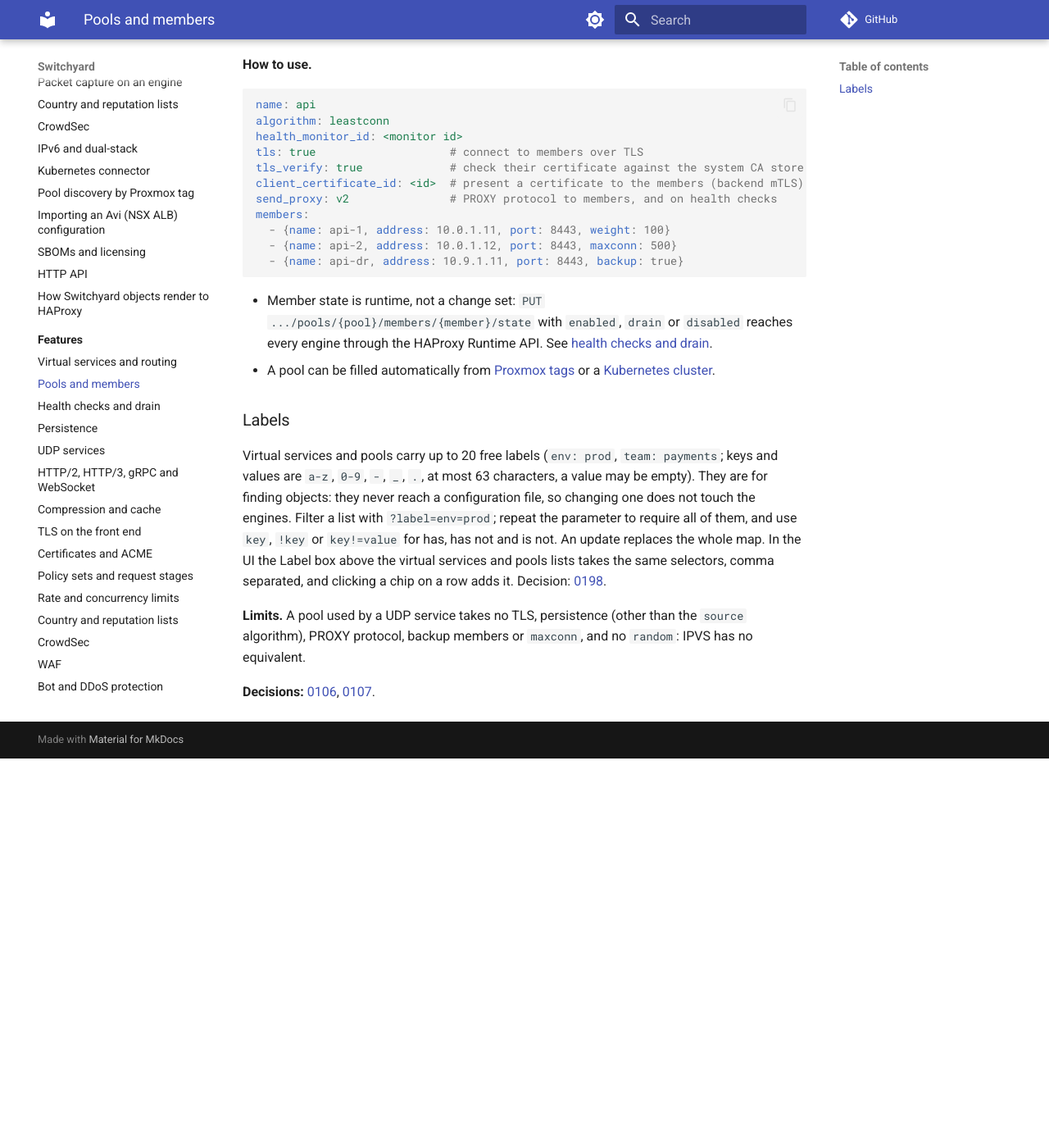
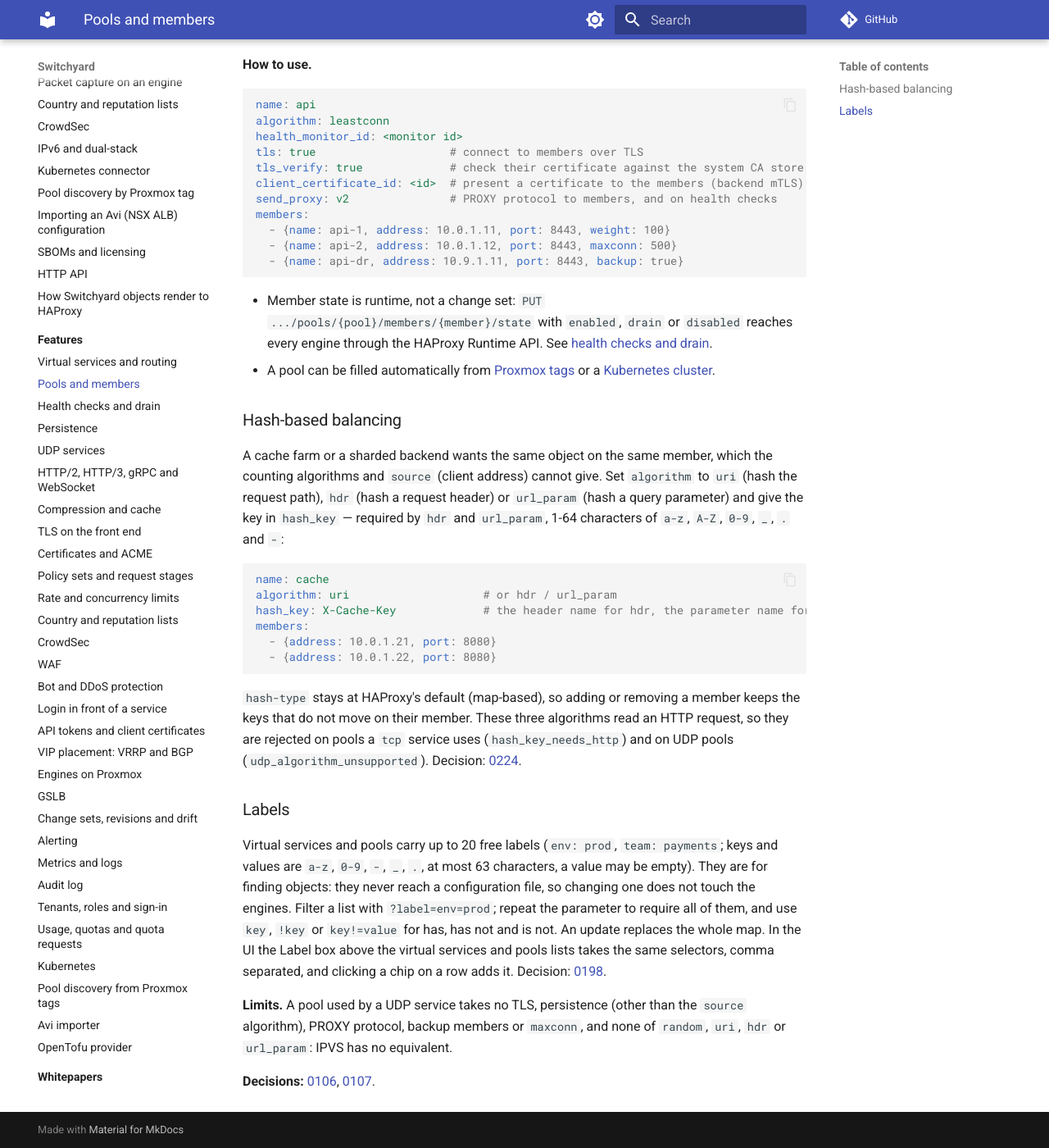
Before and after one commit to Globius/Switchyard, an MkDocs documentation site: the page built from docs/features/pools.md, in a window 1280 px wide and 1400 px high, scrolled down 634 px. Shown: the whole window at 82% size. Built offline with MkDocs 1.6.1 and Material for MkDocs 9.7.7, drawn with Linux system fonts in a browser that asks for light colours; comment, search, counter and statistics services are not loaded; before the commit the page ends 1559 px from its top, so only the background shows below that; some of the changed text lies outside the part shown.

Commit message:
docs: ADR 0224 and the render/pool docs for hash-based balancing
Records the decision: three algorithms, one hash_key field, HAProxy's
default hash-type kept, UDP rejection (IPVS, ADR 0020) and the HTTP-only
rule. render.md maps a pool to its balance line, features/pools.md shows
the YAML, and the parity matrix row for URI/header/parameter hashing is no
longer "no".

Signed-off-by: Miguel R. <miguelr@globi.us>

````diff
--- /dev/null
+++ b/docs/adr/0224-pool-hash-balancing.md
@@ -0,0 +1,68 @@
+<!--
+SPDX-FileCopyrightText: 2026 The Switchyard contributors
+
+SPDX-License-Identifier: Apache-2.0
+-->
+
+# 0224. Hash-based balancing: `balance uri`, `hdr(name)` and `url_param(name)`
+
+Status: Accepted
+Date: 2026-10-24
+
+## Context
+
+`Algorithm` offered only `roundrobin`, `leastconn`, `source` and `random`, and the renderer wrote
+`balance <algorithm>` verbatim. A cache farm or a sharded backend cannot be expressed that way: those
+want the same object, shard or tenant on the same member for as long as the member is up, which
+`source` only approximates (it hashes the client address, so one client pins to one member whatever
+it asks for).
+
+## Decision
+
+1. **Three new `Algorithm` values**: `uri`, `hdr` and `url_param` — HAProxy's names, so the enum value
+   is what follows `balance`. They render `balance uri`, `balance hdr(<name>)` and
+   `balance url_param(<name>)`; the existing algorithms keep `balance <algorithm>` unchanged.
+2. **One key field, `Pool.hash_key`** (a header name or a URL parameter name, 1-64 characters of
+   `A-Z a-z 0-9 _ . -`). One field rather than one per algorithm because a pool uses exactly one
+   algorithm, and `uri` "knows" its key (the path). `domain/validators.py:validate_hash_key` is the
+   boundary check; `HashKey` in `domain/models.py` is the `Annotated` type; `render/escape.py:hash_key`
+   checks the value again before it lands in a `balance` line. `%` is refused outright: HAProxy would
+   read `%[...]` as a log-format expression instead of a literal name.
+3. **`hash-type` stays at HAProxy's default.** The issue allows a knob only if an ADR argues for it,
+   and none of the arguments hold yet: the default (`map-based`) is deterministic for a given member
+   set and keeps a key on its server when an unrelated member leaves, which is exactly the property a
+   cache farm needs; `consistent` redistributes a share of every key whenever the ring changes, which
+   is a cache-warming decision an operator should make deliberately, not a default we pick for them.
+   Adding a field later is additive (a nullable column and one renderer line); guessing wrong now
+   would silently move cache keys on every pool that opted into hashing.
+4. **Validation is a snapshot rule, not a model rule.** The model checks the key's shape; whether a
+   key is *needed* or *unexpected* depends on the algorithm and is reported on
+   `pools.<name>.hash_key` with the codes `hash_key_required` (a `hdr`/`url_param` pool without a
+   key) and `hash_key_unexpected` (a key on an algorithm that ignores it, `uri` included — an unused
+   field on a pool reads as effective to an operator). `hash_key_invalid` is the defensive
+   counterpart for a key that reached the snapshot without the model's validator.
+5. **UDP pools reject all three** with `udp_algorithm_unsupported` on `pools.<name>.algorithm`
+   (plus `udp_field_not_allowed` on `hash_key`): a `udp` service is served by Keepalived/IPVS, which
+   has no such scheduler (ADR 0020, ADR 0013), and `field_rules.py` lists them as forbidden so
+   `GET /api/v1/schema/virtual-service` tells a form the same thing.
+6. **They need HTTP.** `hash_key_needs_http` rejects `uri`/`hdr`/`url_param` on a pool a `tcp`
+   service uses, like `persistence_needs_http` for header and URI persistence: HAProxy accepts these
+   keywords in `mode http` only, so the alternative is a config that fails `haproxy -c`.
+
+## Consequences
+
+- A pool carries `hash_key` in the API, the change-set diff and the UI pool form; the golden case
+  `30-hash-balancing` pins the three `balance` lines.
+- Existing pools are unaffected (`hash_key` is null and none of the new algorithms is the default).
+- Changing a member set rehashes part of the keyspace under the default `hash-type`; the operator
+  who needs a different behaviour must wait for a `hash_type` field rather than edit the config.
+
+## Alternatives considered
+
+- **One field per algorithm** (`hash_header`, `hash_url_param`): two nullable columns where only one
+  can ever be set, and a third validation rule to keep them exclusive.
+- **Reuse `PersistenceHeader`/`PersistenceUri`**: those describe a stick table, an orthogonal feature
+  (a pool may hash *and* keep persistence), and their validators answer a different question.
+- **Per-pool `hash_type`** (`map-based` / `consistent`): deferred, see decision 3.
+- **Accept `hdr(...)`/`url_param(...)` free-form in the algorithm value**: the enum would become a
+  string, the schema could not publish the choices, and a user value would reach the config unparsed.
--- a/docs/features/pools.md
+++ b/docs/features/pools.md
@@ -1,6 +1,7 @@
 # Pools and members
 
-**What.** A pool is a set of backend members, an algorithm (`roundrobin`, `leastconn`, `source` or `random`) and how to talk
+**What.** A pool is a set of backend members, an algorithm (`roundrobin`, `leastconn`, `source`, `random`, or the
+hash-based `uri`, `hdr` and `url_param`) and how to talk
 to the members.
 
 ![The pools list](../assets/screenshots/pools.png)
@@ -25,6 +26,27 @@
   `disabled` reaches every engine through the HAProxy Runtime API. See [health checks and drain](health-checks.md).
 - A pool can be filled automatically from [Proxmox tags](pool-discovery.md) or a [Kubernetes cluster](kubernetes.md).
 
+### Hash-based balancing
+
+A cache farm or a sharded backend wants the same object on the same member, which the counting algorithms and
+`source` (client address) cannot give. Set `algorithm` to `uri` (hash the request path), `hdr` (hash a request
+header) or `url_param` (hash a query parameter) and give the key in `hash_key` — required by `hdr` and
+`url_param`, 1-64 characters of `a-z`, `A-Z`, `0-9`, `_`, `.` and `-`:
+
+```yaml
+name: cache
+algorithm: uri                    # or hdr / url_param
+hash_key: X-Cache-Key             # the header name for hdr, the parameter name for url_param
+members:
+  - {address: 10.0.1.21, port: 8080}
+  - {address: 10.0.1.22, port: 8080}
+```
+
+`hash-type` stays at HAProxy's default (map-based), so adding or removing a member keeps the keys that do not
+move on their member. These three algorithms read an HTTP request, so they are rejected on pools a `tcp` service
+uses (`hash_key_needs_http`) and on UDP pools (`udp_algorithm_unsupported`). Decision:
+[0224](../adr/0224-pool-hash-balancing.md).
+
 ### Labels
 
 Virtual services and pools carry up to 20 free labels (`env: prod`, `team: payments`; keys and values are
@@ -35,6 +57,6 @@
 separated, and clicking a chip on a row adds it. Decision: [0198](../adr/0198-object-labels.md).
 
 **Limits.** A pool used by a UDP service takes no TLS, persistence (other than the `source` algorithm), PROXY protocol, backup
-members or `maxconn`, and no `random`: IPVS has no equivalent.
+members or `maxconn`, and none of `random`, `uri`, `hdr` or `url_param`: IPVS has no equivalent.
 
 **Decisions:** [0106](../adr/0106-member-options-and-send-proxy.md), [0107](../adr/0107-backend-client-certificate.md).
````
Also changed, not shown: docs/adr/README.md (+1 -0 lines), docs/design/02-backend-design.md (+1 -1 lines), docs/design/08-competitive-parity-plan.md (+3 -3 lines), docs/render.md (+1 -0 lines).
